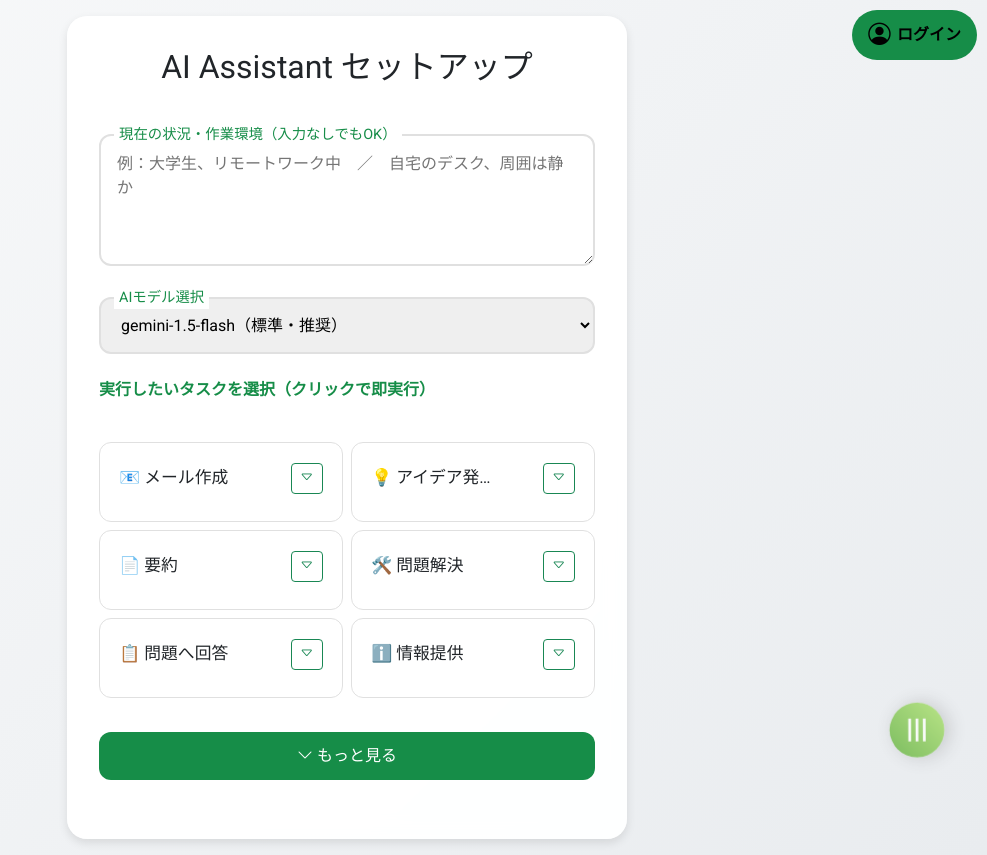
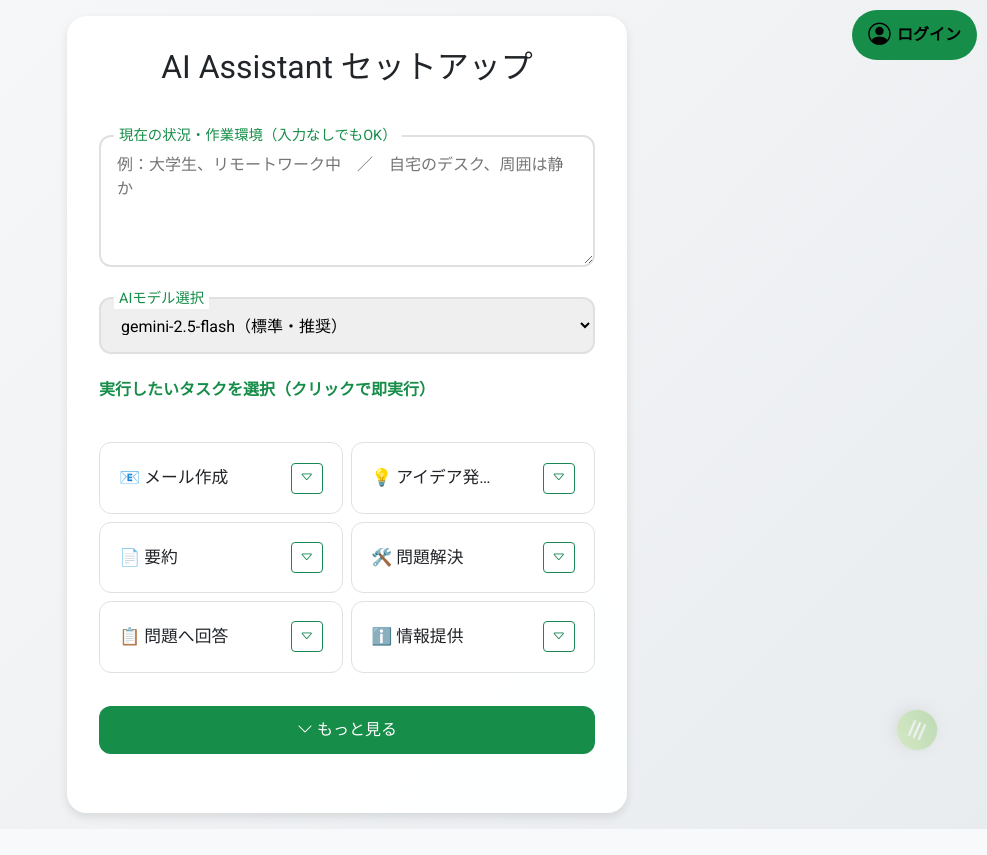
Before and after one commit to kota-kawa/Chat-Core, a Flask app: page / in a window 1280 px wide. Shown: the whole page, without its empty margins (293-1280 px from the left). After the commit the page ends 829 px from the top, so only its background shows below. Run offline with Flask 3, Linux system fonts and the light colour scheme; data comes from the database, SQL or seed files in the repository; data that the repository does not hold is empty; some libraries are stand-ins or nearby versions.

Commit message:
長さの変更

```diff
--- a/extra_prompt.txt
+++ b/extra_prompt.txt
@@ -5,6 +5,6 @@
   },
   {
     "role": "user",
-    "content": "【状況・作業環境】今日のご飯の献立<br>【リクエスト】独創的なアイデアの発想をしてほしい。<br><br>入力例:<br>店舗の集客を増やすためのアイデアを考えて。<br><br>出力例:<br>1. お得なクーポン付きSNSキャンペーンの実施 2. 店舗イベントの定期開催 3. 地域の他店舗と連携したスタンプラリー企画"
+    "content": "【状況・作業環境】OLED<br>【リクエスト】マッサージの方法をいろいろ教えて<br><br>入力例:<br>入力例がありません<br><br>出力例:<br>出力例がありません"
   }
 ]
--- a/services/llm.py
+++ b/services/llm.py
@@ -35,10 +35,8 @@ gemini_client = OpenAI(
 
 # Valid Gemini model names
 VALID_GEMINI_MODELS = {
-    "gemini-1.5-flash-8b",
-    "gemini-1.5-flash",
-    "gemini-1.5-pro",
-    "gemini-2.0-flash-exp"
+    "gemini-2.5-flash",
+    "gemini-2.5-flash-lite"
 }
 
 def get_gemini_response(conversation_messages, model_name):
--- a/static/css/pages/chat/setup.css
+++ b/static/css/pages/chat/setup.css
@@ -75,7 +75,7 @@
   text-align: center;      /* すべて中央揃え */
   position: relative;      /* 絶対配置の子要素の基準 */
   overflow: visible;
-  min-height: 80px;        /* 最小高さを設定 */
+  min-height: 70px;        /* 最小高さを設定 */
   font-size: 1.05rem;      /* フォントサイズを少し大きく */
 }
 
--- a/templates/home.html
+++ b/templates/home.html
@@ -50,9 +50,8 @@
       <div class="form-group">
         <label class="form-label">AIモデル選択</label>
         <select id="ai-model">
-          <option value="gemini-1.5-flash-8b">gemini-1.5-flash-8b（高速・軽量）</option>
-          <option value="gemini-1.5-flash" selected>gemini-1.5-flash（標準・推奨）</option>
-          <option value="gemini-1.5-pro">gemini-1.5-pro（高性能）</option>
+          <option value="gemini-2.5-flash-lite">gemini-2.5-flash-lite（高速・軽量）</option>
+          <option value="gemini-2.5-flash" selected>gemini-2.5-flash（標準・推奨）</option>
         </select>
       </div>
 
```
